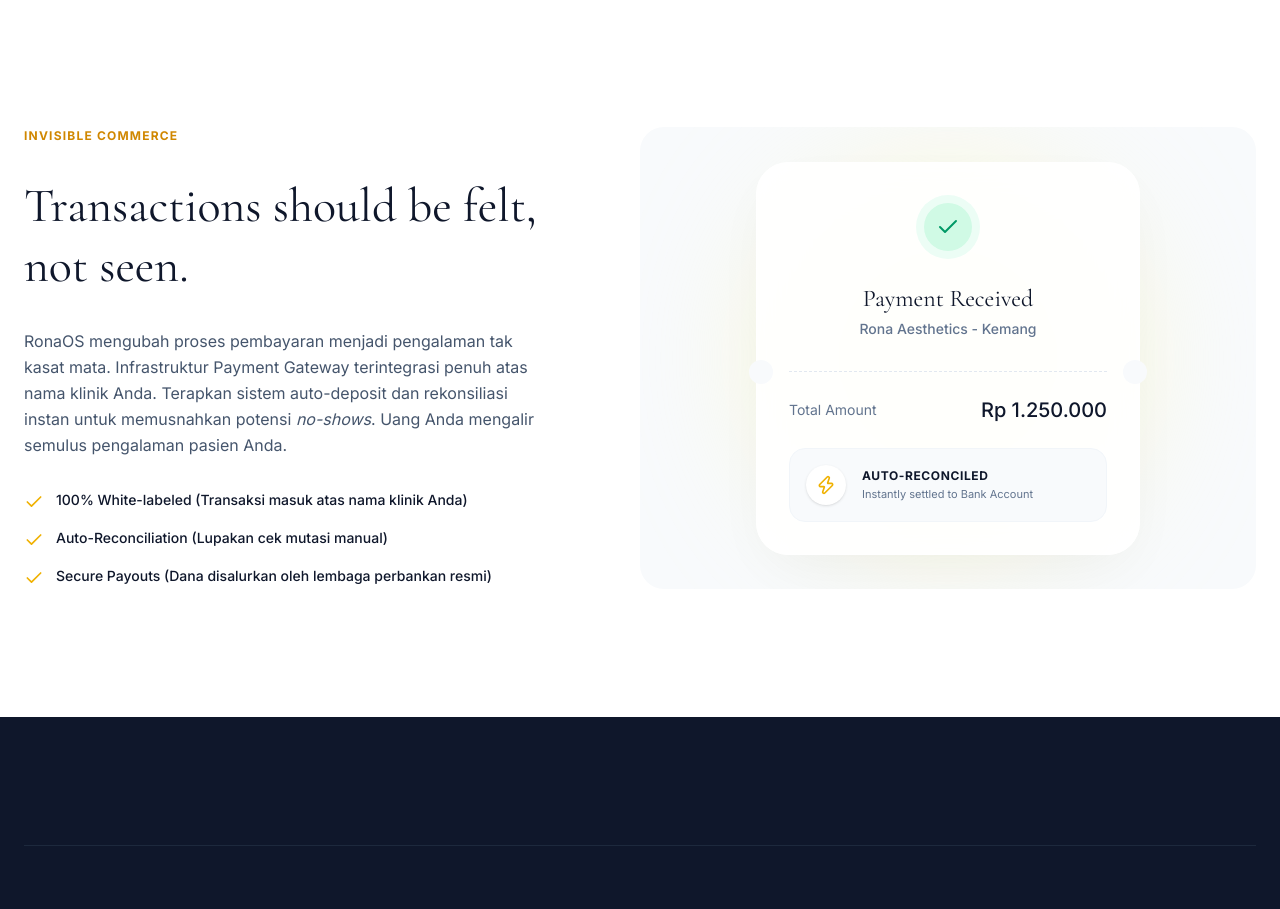
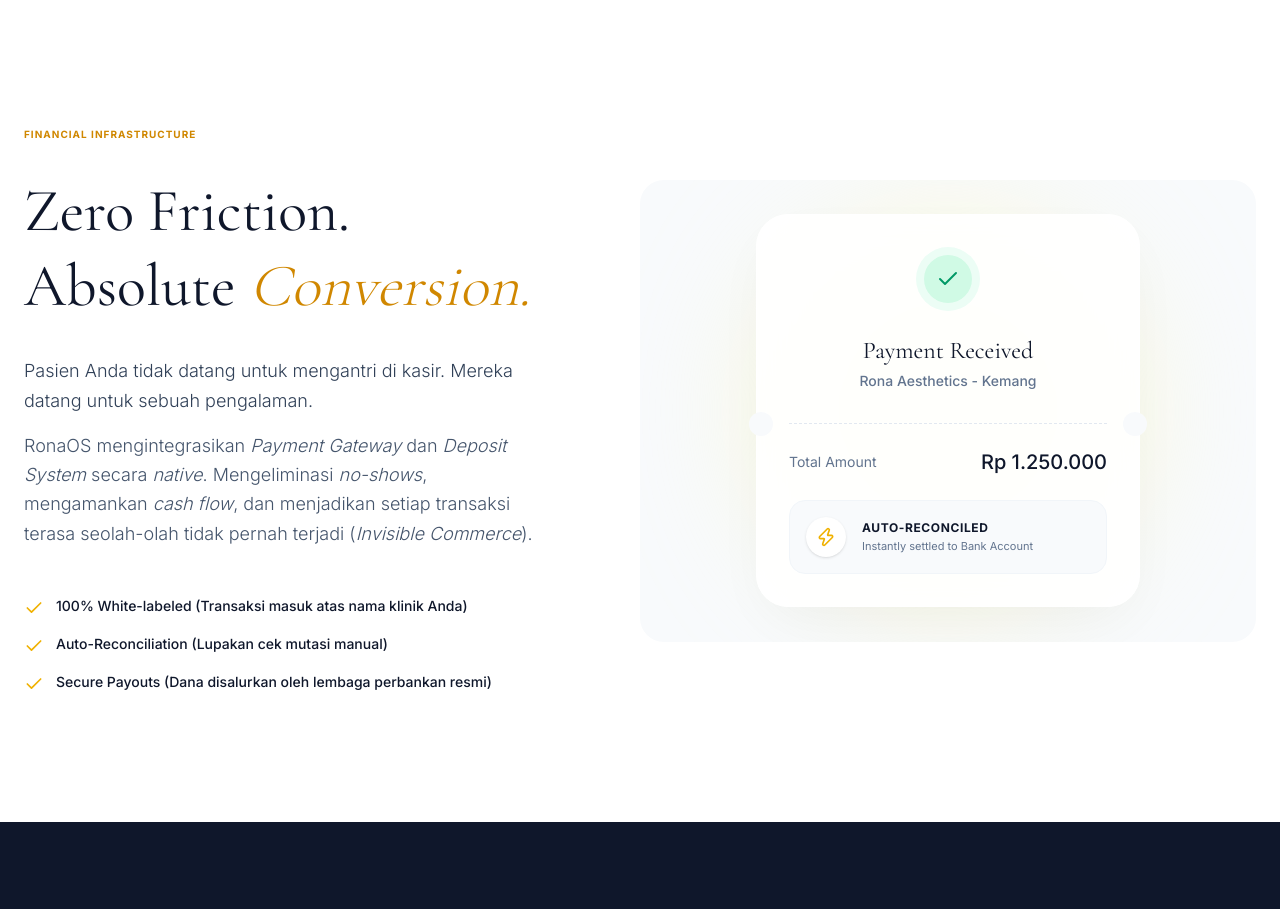
Before and after one commit to jasurddev/AuraWellness, a Next.js app: page / in a window 1280 px wide. Shown: the part 4283-5192 px from the top of the page. Built offline with nearby package versions, Linux system fonts and the light colour scheme.

Commit message:
feat: apply luxury copywriting to Fintech section

```diff
--- a/src/app/page.tsx
+++ b/src/app/page.tsx
@@ -206,14 +206,19 @@ export default function Home() {
       <section id="fintech" className="pt-10 md:pt-16 pb-32 px-6 bg-white">
         <div className="max-w-7xl mx-auto flex flex-col md:flex-row gap-16 items-center">
           <div className="flex-1 space-y-8">
-            <span className="text-xs font-bold text-yellow-600 tracking-widest uppercase block">INVISIBLE COMMERCE</span>
-            <h2 className="text-4xl md:text-5xl font-serif leading-tight">
-              Transactions should be felt, <br/>not seen.
+            <span className="text-[10px] font-bold text-yellow-600 tracking-widest uppercase block">FINANCIAL INFRASTRUCTURE</span>
+            <h2 className="text-4xl md:text-5xl lg:text-6xl font-serif leading-tight">
+              Zero Friction. <br/>Absolute <i className="text-yellow-600 font-light">Conversion.</i>
             </h2>
-            <p className="text-slate-600 leading-relaxed max-w-lg">
-              RonaOS mengubah proses pembayaran menjadi pengalaman tak kasat mata. Infrastruktur Payment Gateway terintegrasi penuh atas nama klinik Anda. Terapkan sistem auto-deposit dan rekonsiliasi instan untuk memusnahkan potensi <i>no-shows</i>. Uang Anda mengalir semulus pengalaman pasien Anda.
-            </p>
-            <ul className="space-y-4">
+            <div className="space-y-4">
+              <p className="text-lg text-slate-700 leading-relaxed max-w-lg font-light">
+                Pasien Anda tidak datang untuk mengantri di kasir. Mereka datang untuk sebuah pengalaman.
+              </p>
+              <p className="text-lg text-slate-600 leading-relaxed max-w-lg font-light">
+                RonaOS mengintegrasikan <i>Payment Gateway</i> dan <i>Deposit System</i> secara <i>native</i>. Mengeliminasi <i>no-shows</i>, mengamankan <i>cash flow</i>, dan menjadikan setiap transaksi terasa seolah-olah tidak pernah terjadi (<i>Invisible Commerce</i>).
+              </p>
+            </div>
+            <ul className="space-y-4 pt-4">
               <li className="flex items-start gap-3">
                 <Check className="w-5 h-5 text-yellow-500 shrink-0 mt-0.5" />
                 <span className="text-slate-900 text-sm font-medium">100% White-labeled (Transaksi masuk atas nama klinik Anda)</span>
```
